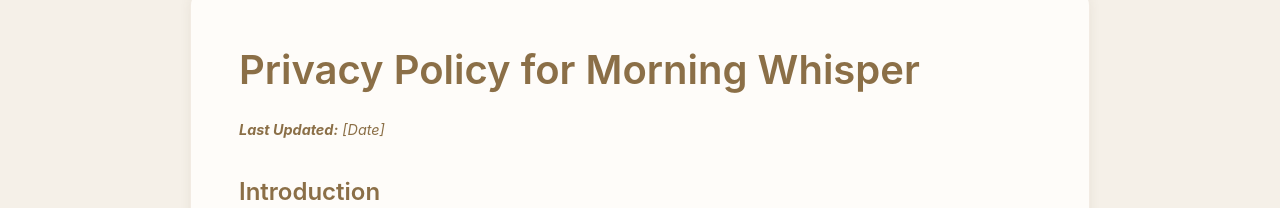
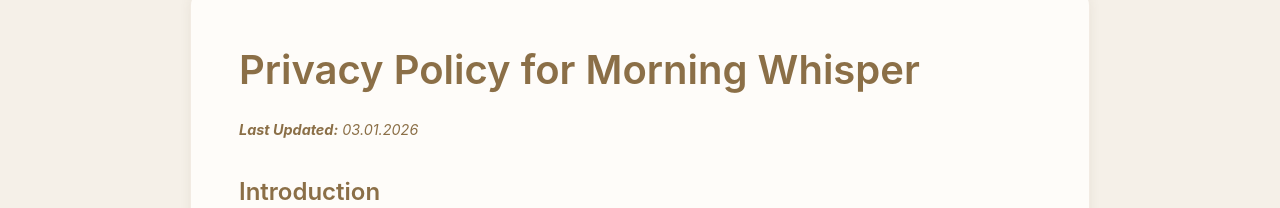
Before and after one commit to igorishchenko/morning_whisper_support, a React (Vite) app: page /privacy in a window 1280 px wide. Shown: the part 134-342 px from the top of the page. Built offline with nearby package versions, Linux system fonts and the light colour scheme.

Commit message:
Update Date on policy

```diff
--- a/src/pages/PrivacyPolicy.jsx
+++ b/src/pages/PrivacyPolicy.jsx
@@ -6,7 +6,7 @@
   return (
     <div className="page">
       <h1>Privacy Policy for Morning Whisper</h1>
-      <p className="last-updated"><strong>Last Updated:</strong> [Date]</p>
+      <p className="last-updated"><strong>Last Updated:</strong> 03.01.2026</p>
 
       <section className="policy-section">
         <h2>Introduction</h2>
```
